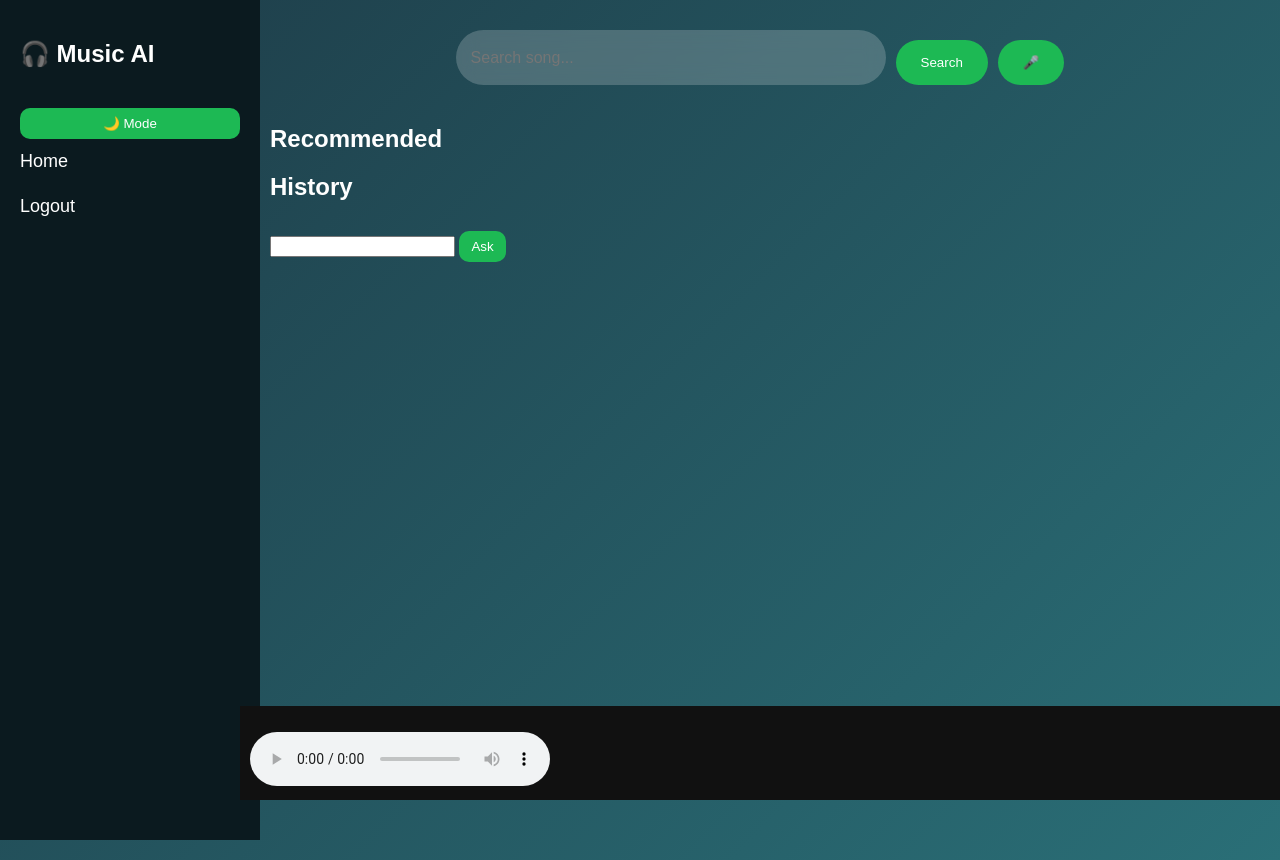
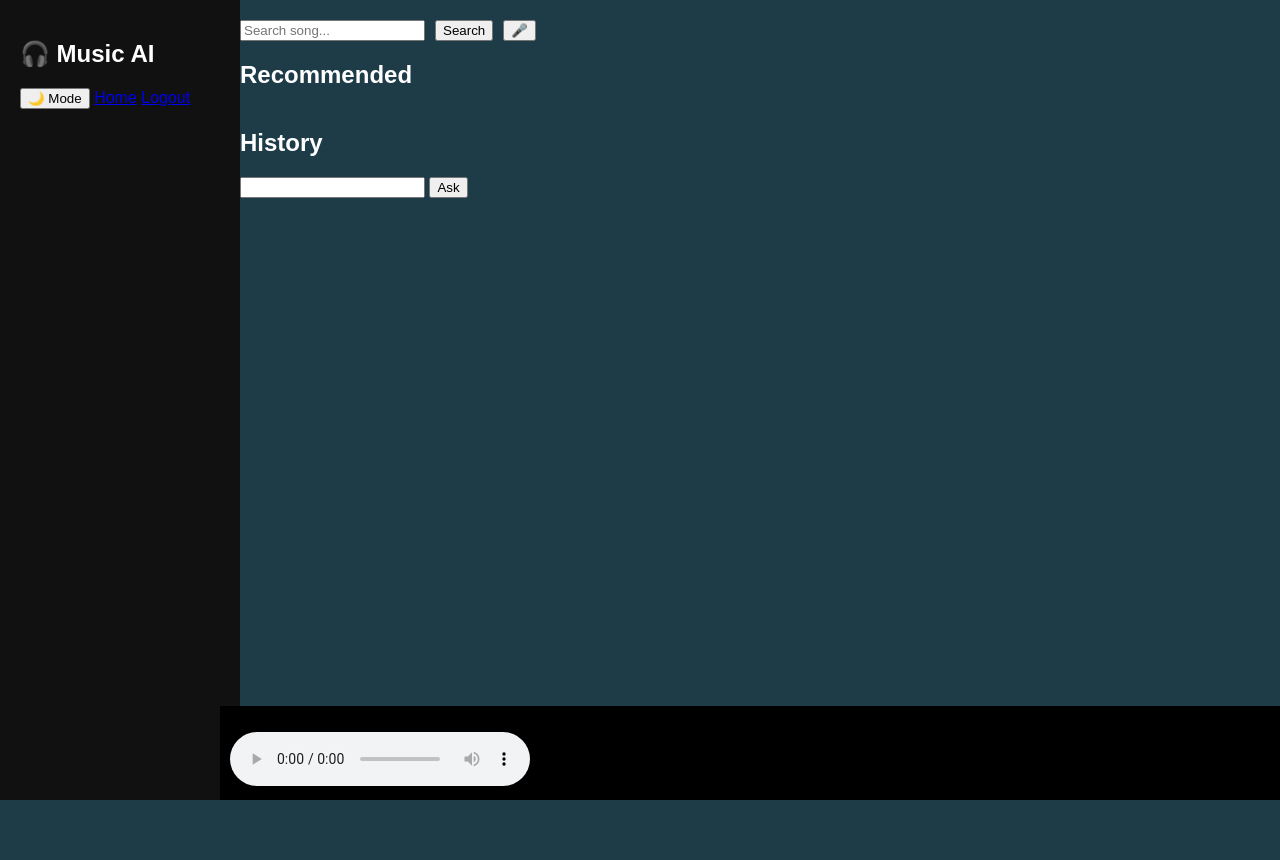
Before and after one commit to Swaliha-jamadar-070/Music-Recommender-System, a Flask app: page / in a window 1280 px wide. After the commit the page ends 800 px from the top, so only its background shows below. Run offline with Flask 3, Linux system fonts and the light colour scheme; the visitor is signed in with stand-in values (Sample User, id 1); data that the repository does not hold is empty; some libraries are stand-ins or nearby versions.

Commit message:
Update style.css

```diff
--- a/static/style.css
+++ b/static/style.css
@@ -1,213 +1,52 @@
-/* ================= ROOT THEME ================= */
-:root {
-    --bg: linear-gradient(135deg, #1e3c48, #2a6f77);
-    --card: rgba(255,255,255,0.08);
-    --text: white;
-    --accent: #1db954;
+body{
+margin:0;
+font-family:sans-serif;
+background:#1e3c48;
+color:white;
 }
 
-.light-mode {
-    --bg: linear-gradient(135deg, #f5f7fa, #c3cfe2);
-    --card: rgba(0,0,0,0.08);
-    --text: #111;
-    --accent: #1db954;
+.sidebar{
+position:fixed;
+width:200px;
+height:100%;
+background:#111;
+padding:20px;
 }
 
-/* ================= BODY ================= */
-body {
-    margin: 0;
-    font-family: 'Poppins', sans-serif;
-    background: var(--bg);
-    color: var(--text);
+.main{
+margin-left:220px;
+padding:20px;
 }
 
-/* ================= SIDEBAR ================= */
-.sidebar {
-    position: fixed;
-    width: 220px;
-    height: 100vh;
-    background: #0b1a1f;
-    padding: 20px;
-    display: flex;
-    flex-direction: column;
+.search-bar{
+display:flex;
+gap:10px;
 }
 
-.sidebar h2 {
-    margin-bottom: 30px;
+.row{
+display:flex;
+overflow-x:auto;
+gap:20px;
 }
 
-.sidebar a {
-    text-decoration: none;
-    color: white;
-    margin: 12px 0;
-    font-size: 18px;
-    transition: 0.3s;
+.card{
+background:#222;
+padding:10px;
+border-radius:10px;
+min-width:150px;
 }
 
-.sidebar a:hover {
-    color: var(--accent);
+.card img{
+width:100%;
+height:150px;
+object-fit:cover;
 }
 
-/* DARK/LIGHT BUTTON */
-.mode-toggle {
-    margin-bottom: 20px;
-    padding: 10px;
-    border-radius: 10px;
-    border: none;
-    background: var(--accent);
-    color: white;
-    cursor: pointer;
-    transition: 0.3s;
+.player{
+position:fixed;
+bottom:0;
+left:220px;
+right:0;
+background:#000;
+padding:10px;
 }
-
-.mode-toggle:hover {
-    transform: scale(1.1);
-}
-
-/* ================= MAIN ================= */
-.main {
-    margin-left: 240px;
-    padding: 30px;
-    min-height: 100vh;
-}
-
-/* ================= SEARCH BAR ================= */
-.search-bar {
-    display: flex;
-    justify-content: center;
-    margin-bottom: 40px;
-}
-
-.search-bar input {
-    width: 400px;
-    padding: 15px;
-    border-radius: 50px;
-    border: none;
-    outline: none;
-    background: rgba(255,255,255,0.2);
-    backdrop-filter: blur(10px);
-    color: var(--text);
-    font-size: 16px;
-}
-
-.search-bar button {
-    margin-left: 10px;
-    padding: 15px 25px;
-    border-radius: 50px;
-    border: none;
-    background: var(--accent);
-    color: white;
-    cursor: pointer;
-    transition: 0.3s;
-}
-
-.search-bar button:hover {
-    transform: scale(1.05);
-    background: #1ed760;
-}
-
-/* ================= SECTION ================= */
-.section {
-    margin-top: 40px;
-}
-
-.section h2 {
-    margin-bottom: 15px;
-}
-
-/* ================= SCROLL ================= */
-.scroll-container {
-    display: flex;
-    overflow-x: auto;
-    gap: 20px;
-    padding-bottom: 15px;
-}
-
-.scroll-container::-webkit-scrollbar {
-    height: 6px;
-}
-
-.scroll-container::-webkit-scrollbar-thumb {
-    background: var(--accent);
-    border-radius: 10px;
-}
-
-/* ================= CARD ================= */
-.card {
-    min-width: 180px;
-    background: var(--card);
-    border-radius: 15px;
-    padding: 15px;
-    transition: 0.3s;
-}
-
-.card:hover {
-    transform: scale(1.08);
-}
-
-/* IMAGE FIX */
-.card img {
-    width: 100%;
-    height: 180px;
-    object-fit: cover;
-    border-radius: 10px;
-}
-
-/* ================= BUTTONS ================= */
-button {
-    margin-top: 10px;
-    padding: 8px 12px;
-    border-radius: 10px;
-    border: none;
-    cursor: pointer;
-    background: var(--accent);
-    color: white;
-    transition: 0.3s;
-}
-
-button:hover {
-    transform: scale(1.1);
-}
-
-/* LIKE BUTTON */
-.like {
-    background: #ff4d6d;
-}
-
-/* ACTION ROW */
-.actions {
-    display: flex;
-    gap: 10px;
-}
-
-/* ================= PLAYER ================= */
-.player {
-    position: fixed;
-    bottom: 0;
-    left: 240px;
-    right: 0;
-    background: #111;
-    padding: 10px;
-}
-
-/* ================= WAVEFORM ================= */
-#wave {
-    width: 100%;
-    height: 60px;
-    margin-top: 5px;
-}
-
-/* ================= RESPONSIVE ================= */
-@media (max-width: 768px) {
-    .sidebar {
-        width: 180px;
-    }
-
-    .main {
-        margin-left: 200px;
-    }
-
-    .search-bar input {
-        width: 250px;
-    }
-}
```
